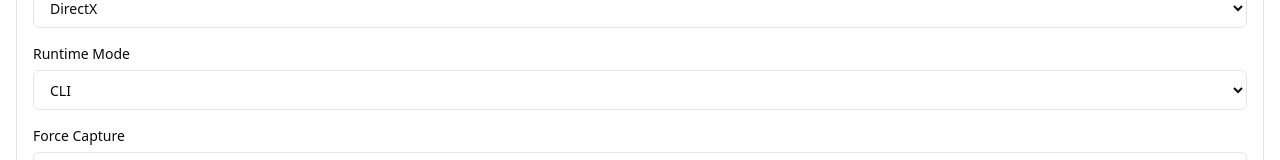
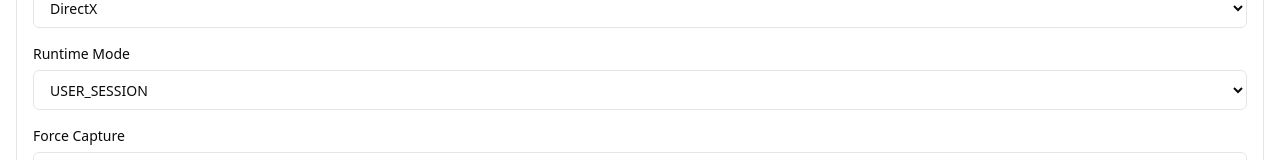
Before and after one commit to vjcspy/exam-with-ai, a Next.js app: page /settings in a window 1280 px wide. Shown: the part 315-475 px from the top of the page. Built offline with nearby package versions, Linux system fonts and the light colour scheme.

Commit message:
chore: now we only have one mode

```diff
--- a/src/app/settings/page.tsx
+++ b/src/app/settings/page.tsx
@@ -100,11 +100,10 @@ export default function Settings() {
             <Select
               label="Runtime Mode"
               value={jobState.runtimeMode}
-              onChange={(e) => dispatch(setRuntimeMode(e.target.value as 'CLI' | 'SERVICE'))}
+              onChange={(e) => dispatch(setRuntimeMode(e.target.value as 'USER_SESSION'))}
               className="w-full"
             >
-              <option value="CLI">CLI</option>
-              <option value="SERVICE">SERVICE</option>
+              <option value="CLI">USER_SESSION</option>
             </Select>
           </div>
 
--- a/src/lib/redux/slices/jobSlice.ts
+++ b/src/lib/redux/slices/jobSlice.ts
@@ -4,7 +4,7 @@ import { IJob } from '@/lib/model/job';
 
 type CaptureMode = 'specific' | 'all';
 type CaptureWithProvider = 'DirectX' | null;
-type RuntimeMode = 'CLI' | 'SERVICE';
+type RuntimeMode = 'USER_SESSION';
 
 // Helper functions for localStorage
 const STORAGE_KEY = 'exam-with-ai-config';
```
